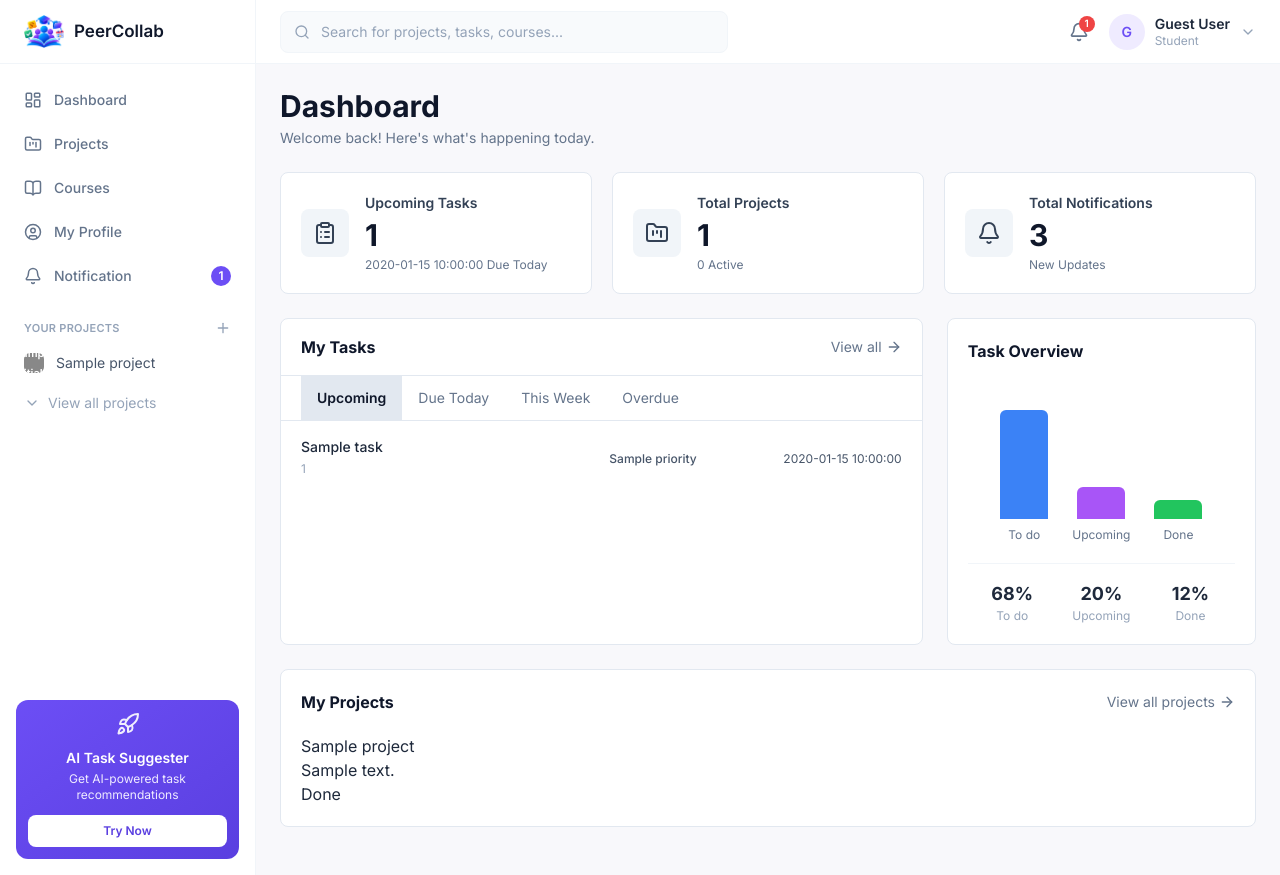
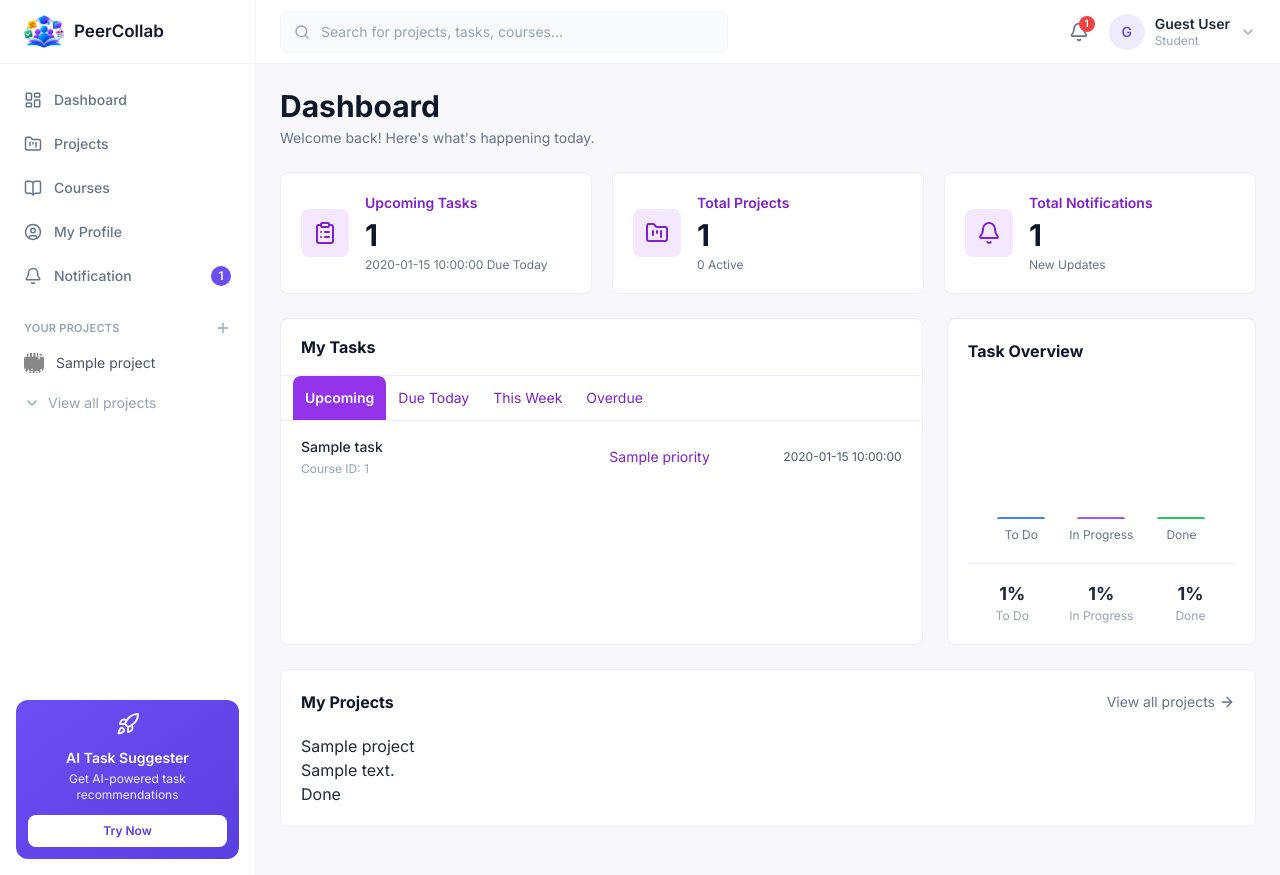
Before and after one commit to PeerCollab/peercollab, a FastAPI app: template templates/dashboard.html in a window 1280 px wide. Run offline with FastAPI, Linux system fonts and the light colour scheme; the template is opened without the code that fills it: most values are stand-ins (such as "Sample title", 1, 10 or a date in 2020); parts of the project's set-up code (start-up, migrations or seed data) failed here and were passed over; some libraries are stand-ins or nearby versions.

Commit message:
Complete dashboard page

```diff
--- a/templates/dashboard.html
+++ b/templates/dashboard.html
@@ -17,15 +17,15 @@
 <div class="grid grid-cols-1 md:grid-cols-3 gap-5 mb-6">
 
     <!-- Upcoming Tasks -->
-    <div class="bg-white border border-slate-200 rounded-lg p-5">
+    <div class="bg-white border border-purple-100 rounded-lg p-5">
         <div class="flex items-center gap-4">
 
-            <div class="w-12 h-12 rounded-lg bg-slate-100 flex items-center justify-center">
-                <i data-lucide="clipboard-list" class="w-6 h-6 text-slate-700"></i>
+            <div class="w-12 h-12 rounded-lg bg-purple-100 flex items-center justify-center">
+                <i data-lucide="clipboard-list" class="w-6 h-6 text-purple-700"></i>
             </div>
 
             <div>
-                <p class="text-sm font-semibold text-slate-700">
+                <p class="text-sm font-semibold text-purple-700">
                     Upcoming Tasks
                 </p>
 
@@ -43,15 +43,15 @@
 
 
     <!-- Total Projects -->
-    <div class="bg-white border border-slate-200 rounded-lg p-5">
+    <div class="bg-white border border-purple-100 rounded-lg p-5">
         <div class="flex items-center gap-4">
 
-            <div class="w-12 h-12 rounded-lg bg-slate-100 flex items-center justify-center">
-                <i data-lucide="folder-kanban" class="w-6 h-6 text-slate-700"></i>
+            <div class="w-12 h-12 rounded-lg bg-purple-100 flex items-center justify-center">
+                <i data-lucide="folder-kanban" class="w-6 h-6 text-purple-700"></i>
             </div>
 
             <div>
-                <p class="text-sm font-semibold text-slate-700">
+                <p class="text-sm font-semibold text-purple-700">
                     Total Projects
                 </p>
 
@@ -69,20 +69,20 @@
 
 
     <!-- Notifications -->
-    <div class="bg-white border border-slate-200 rounded-lg p-5">
+    <div class="bg-white border border-purple-100 rounded-lg p-5">
         <div class="flex items-center gap-4">
 
-            <div class="w-12 h-12 rounded-lg bg-slate-100 flex items-center justify-center">
-                <i data-lucide="bell" class="w-6 h-6 text-slate-700"></i>
+            <div class="w-12 h-12 rounded-lg bg-purple-100 flex items-center justify-center">
+                <i data-lucide="bell" class="w-6 h-6 text-purple-700"></i>
             </div>
 
             <div>
-                <p class="text-sm font-semibold text-slate-700">
+                <p class="text-sm font-semibold text-purple-700">
                     Total Notifications
                 </p>
 
                 <p class="text-3xl font-bold text-slate-900 mt-1">
-                    3
+                        {{ total_notifications_count }}
                 </p>
 
                 <p class="text-xs text-slate-500 mt-1">
@@ -100,145 +100,183 @@
 <div class="grid grid-cols-1 xl:grid-cols-3 gap-6 mb-6">
 
 <!-- My Tasks -->
-    <div class="xl:col-span-2 bg-white border border-slate-200 rounded-lg">
+<div class="xl:col-span-2 bg-white border border-purple-100 rounded-lg overflow-hidden">
 
-        <!-- Header -->
-        <div class="flex items-center justify-between px-5 py-4 border-b border-slate-200">
-
-            <h2 class="text-base font-bold text-slate-900">
-                My Tasks
-            </h2>
-
-            <a href="/tasks"
-               class="text-sm text-slate-500 hover:text-slate-900 flex items-center gap-1">
-                View all
-                <i data-lucide="arrow-right" class="w-4 h-4"></i>
-            </a>
-
+    <div class="flex items-center justify-between px-5 py-4 border-b border-purple-100">
+        <h2 class="text-base font-bold text-slate-900">My Tasks</h2>
     </div>
 
-
     <!-- Tabs -->
-        <div class="flex items-center border-b border-slate-200 px-5">
-
-            <button class="px-4 py-3 text-sm font-semibold bg-slate-200 text-slate-900">
+    <div class="flex items-center border-b border-purple-100 px-3 overflow-x-auto">
+        <button type="button" data-task-tab="upcoming" onclick="showTaskTab('upcoming')"
+            class="task-tab px-3 py-3 text-sm font-semibold bg-purple-600 text-white rounded-t-lg whitespace-nowrap">
             Upcoming
         </button>
-
-            <button class="px-4 py-3 text-sm text-slate-500 hover:text-slate-900">
+        <button type="button" data-task-tab="today" onclick="showTaskTab('today')"
+            class="task-tab px-3 py-3 text-sm text-purple-700 hover:text-white hover:bg-purple-600 whitespace-nowrap">
             Due Today
         </button>
-
-            <button class="px-4 py-3 text-sm text-slate-500 hover:text-slate-900">
+        <button type="button" data-task-tab="week" onclick="showTaskTab('week')"
+            class="task-tab px-3 py-3 text-sm text-purple-700 hover:text-white hover:bg-purple-600 whitespace-nowrap">
             This Week
         </button>
-
-            <button class="px-4 py-3 text-sm text-slate-500 hover:text-slate-900">
+        <button type="button" data-task-tab="overdue" onclick="showTaskTab('overdue')"
+            class="task-tab px-3 py-3 text-sm text-purple-700 hover:text-white hover:bg-purple-600 whitespace-nowrap">
             Overdue
         </button>
-
     </div>
 
-
-        <!-- Task List -->
-         <div class="divide-y divide-slate-100">
-
-    {% if tasks %}
-
-        {% for task in tasks %}
-
+    <!-- Upcoming -->
+    <div id="task-panel-upcoming" class="task-panel divide-y divide-purple-100">
+        {% for task in upcoming_tasks %}
         <div class="grid grid-cols-12 gap-4 px-5 py-4 items-center">
-
             <div class="col-span-6">
-                <p class="text-sm font-medium text-slate-800">
-                    {{ task.title }}
-                </p>
-
-                <p class="text-xs text-slate-400 mt-1">
-                    {{ task.course_id }}
-                </p>
+                <p class="text-sm font-medium text-slate-800">{{ task.title }}</p>
+                <p class="text-xs text-slate-400 mt-1">Course ID: {{ task.course_id }}</p>
+            </div>
+            <div class="col-span-3 text-sm text-purple-700">{{ task.priority or "Normal" }}</div>
+            <div class="col-span-3 text-right text-xs text-slate-600">{{ task.due_date }}</div>
+        </div>
+        {% else %}
+        <div class="px-5 py-8 text-center">
+            <p class="text-sm font-semibold text-slate-700">No upcoming tasks</p>
+            <p class="text-xs text-slate-400 mt-1">Your upcoming tasks will appear here.</p>
+        </div>
+        {% endfor %}
     </div>
 
-            <div class="col-span-3">
-                <span class="text-xs font-medium text-slate-600">
-                    {{ task.priority }}
-                </span>
+    <!-- Due Today -->
+    <div id="task-panel-today" class="task-panel divide-y divide-purple-100" hidden>
+        {% for task in due_today_tasks %}
+        <div class="grid grid-cols-12 gap-4 px-5 py-4 items-center">
+            <div class="col-span-6">
+                <p class="text-sm font-medium text-slate-800">{{ task.title }}</p>
+                <p class="text-xs text-slate-400 mt-1">Course ID: {{ task.course_id }}</p>
+            </div>
+            <div class="col-span-3 text-sm text-purple-700">{{ task.priority or "Normal" }}</div>
+            <div class="col-span-3 text-right text-xs text-slate-600">{{ task.due_date }}</div>
+        </div>
+        {% else %}
+        <div class="px-5 py-8 text-center">
+            <p class="text-sm font-semibold text-slate-700">No tasks due today</p>
+            <p class="text-xs text-slate-400 mt-1">Tasks due today will appear here.</p>
+        </div>
+        {% endfor %}
     </div>
 
-            <div class="col-span-3 text-right">
-                <span class="text-xs text-slate-600">
-                    {{ task.due_date or "No due date" }}
-                </span>
+    <!-- This Week -->
+    <div id="task-panel-week" class="task-panel divide-y divide-purple-100" hidden>
+        {% for task in this_week_tasks %}
+        <div class="grid grid-cols-12 gap-4 px-5 py-4 items-center">
+            <div class="col-span-6">
+                <p class="text-sm font-medium text-slate-800">{{ task.title }}</p>
+                <p class="text-xs text-slate-400 mt-1">Course ID: {{ task.course_id }}</p>
+            </div>
+            <div class="col-span-3 text-sm text-purple-700">{{ task.priority or "Normal" }}</div>
+            <div class="col-span-3 text-right text-xs text-slate-600">{{ task.due_date }}</div>
+        </div>
+        {% else %}
+        <div class="px-5 py-8 text-center">
+            <p class="text-sm font-semibold text-slate-700">No tasks this week</p>
+            <p class="text-xs text-slate-400 mt-1">Tasks scheduled for this week will appear here.</p>
+        </div>
+        {% endfor %}
+    </div>
+
+    <!-- Overdue -->
+    <div id="task-panel-overdue" class="task-panel divide-y divide-purple-100" hidden>
+        {% for task in overdue_tasks %}
+        <div class="grid grid-cols-12 gap-4 px-5 py-4 items-center">
+            <div class="col-span-6">
+                <p class="text-sm font-medium text-slate-800">{{ task.title }}</p>
+                <p class="text-xs text-slate-400 mt-1">Course ID: {{ task.course_id }}</p>
+            </div>
+            <div class="col-span-3 text-sm text-red-600">{{ task.priority or "Normal" }}</div>
+            <div class="col-span-3 text-right text-xs text-red-600">{{ task.due_date }}</div>
+        </div>
+        {% else %}
+        <div class="px-5 py-8 text-center">
+            <p class="text-sm font-semibold text-slate-700">No overdue tasks</p>
+            <p class="text-xs text-slate-400 mt-1">You're all caught up! Overdue tasks will appear here.</p>
+        </div>
+        {% endfor %}
     </div>
 
 </div>
 
-        {% endfor %}
-
-    {% else %}
-
-        <div class="px-5 py-6 text-center">
-            <p class="text-sm font-medium text-slate-600">
-                No upcoming tasks
-            </p>
-
-            <p class="text-xs text-slate-400 mt-1">
-                Your upcoming tasks will appear here.
-            </p>
-        </div>
-
-    {% endif %}
-
-</div>
+<script>
 
 
-    </div>
+function showTaskTab(tabName) {
+    document.querySelectorAll(".task-panel").forEach(function(panel) {
+        panel.hidden = panel.id !== "task-panel-" + tabName;
+    });
 
+    document.querySelectorAll(".task-tab").forEach(function(button) {
+        const selected = button.dataset.taskTab === tabName;
+
+        button.classList.toggle("bg-purple-600", selected);
+        button.classList.toggle("text-white", selected);
+        button.classList.toggle("rounded-t-lg", selected);
+        button.classList.toggle("font-semibold", selected);
+
+        button.classList.toggle("text-purple-700", !selected);
+    });
+}
+
+</script>
 
 <!-- Task Overview -->
-    <div class="bg-white border border-slate-200 rounded-lg p-5">
+<div class="bg-white border border-purple-100 rounded-lg p-5">
 
     <h2 class="text-base font-bold text-slate-900 mb-5">
         Task Overview
     </h2>
 
-
-        <!-- Simple Progress Chart -->
+    <!-- Automatic Progress Chart -->
     <div class="flex items-end justify-center gap-6 h-40 mb-5">
 
+        <!-- To Do -->
         <div class="flex flex-col items-center justify-end h-full">
-                <div class="w-12 bg-blue-500 rounded-t-md" style="height: 68%;"></div>
-                <span class="text-xs text-slate-500 mt-2">To do</span>
+            <div class="w-12 bg-blue-500 rounded-t-md"
+                 style="height: {{ todo_percentage }}%; min-height: 2px;">
+            </div>
+            <span class="text-xs text-slate-500 mt-2">To Do</span>
         </div>
 
+        <!-- In Progress -->
         <div class="flex flex-col items-center justify-end h-full">
-                <div class="w-12 bg-purple-500 rounded-t-md" style="height: 20%;"></div>
-                <span class="text-xs text-slate-500 mt-2">Upcoming</span>
+            <div class="w-12 bg-purple-500 rounded-t-md"
+                 style="height: {{ in_progress_percentage }}%; min-height: 2px;">
+            </div>
+            <span class="text-xs text-slate-500 mt-2">In Progress</span>
         </div>
 
+        <!-- Done -->
         <div class="flex flex-col items-center justify-end h-full">
-                <div class="w-12 bg-green-500 rounded-t-md" style="height: 12%;"></div>
+            <div class="w-12 bg-green-500 rounded-t-md"
+                 style="height: {{ done_percentage }}%; min-height: 2px;">
+            </div>
             <span class="text-xs text-slate-500 mt-2">Done</span>
         </div>
 
     </div>
 
-
-        <!-- Percentages -->
-        <div class="grid grid-cols-3 text-center border-t border-slate-100 pt-4">
+    <!-- Automatic Percentages -->
+    <div class="grid grid-cols-3 text-center border-t border-purple-100 pt-4">
 
         <div>
-                <p class="text-lg font-bold text-slate-800">68%</p>
-                <p class="text-xs text-slate-400">To do</p>
+            <p class="text-lg font-bold text-slate-800">{{ todo_percentage }}%</p>
+            <p class="text-xs text-slate-400">To Do</p>
         </div>
 
         <div>
-                <p class="text-lg font-bold text-slate-800">20%</p>
-                <p class="text-xs text-slate-400">Upcoming</p>
+            <p class="text-lg font-bold text-slate-800">{{ in_progress_percentage }}%</p>
+            <p class="text-xs text-slate-400">In Progress</p>
         </div>
 
         <div>
-                <p class="text-lg font-bold text-slate-800">12%</p>
+            <p class="text-lg font-bold text-slate-800">{{ done_percentage }}%</p>
             <p class="text-xs text-slate-400">Done</p>
         </div>
 
@@ -248,9 +286,8 @@
 
 </div>
 
-
 <!-- ==================== MY PROJECTS ==================== -->
-<div class="bg-white border border-slate-200 rounded-lg p-5 mb-6">
+<div class="bg-white border border-purple-100 rounded-lg p-5 mb-6">
 
     <!-- Header -->
     <div class="flex items-center justify-between mb-5">
@@ -269,7 +306,7 @@
 
 
     <!-- Project Cards -->
-    <div class="grid grid-cols-1 sm:grid-cols-2 lg:grid-cols-4 gap-4">
+    <div class="grid grid-cols-1 sm:grid-cols-2 lg:grid-cols-3 gap-4 max-w-5xl mx-auto">
 
 
        {% if projects %}
@@ -286,16 +323,15 @@
     </div>
     {% endfor %}
 {% else %}
-    <div class="project-card">
-        <div>
-            <h3>No projects yet</h3>
-            <p>Your projects will appear here when they are available.</p>
+    <div class="col-span-full px-5 py-8 text-center">
+        <p class="text-sm font-semibold text-slate-700">
+        No projects yet
+        </p>
+        <p class="text-xs text-slate-400 mt-1 whitespace-nowrap">
+        Your projects will appear here when they are available.
+        </p>
     </div>
 
-        <span class="project-status">
-            No Projects
-        </span>
-    </div>
 {% endif %}
 
     </div>
```
Also changed, not shown: app/routers/dashboard.py (+79 -11 lines). Lines whose indentation alone changed are shown as unchanged.
